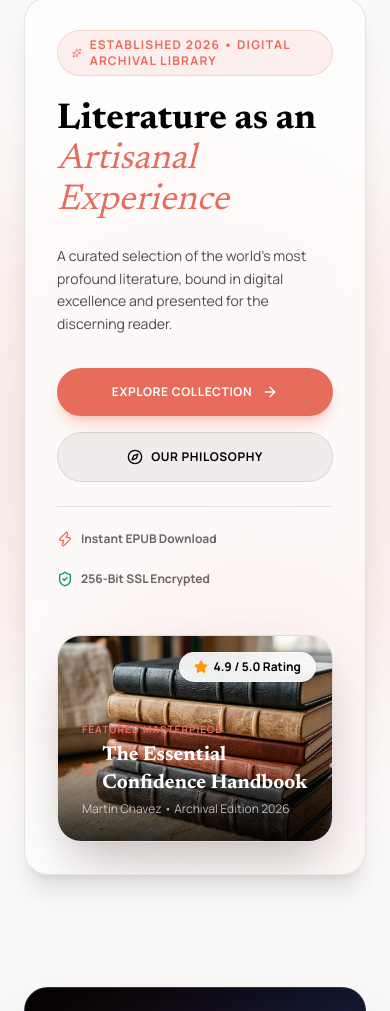
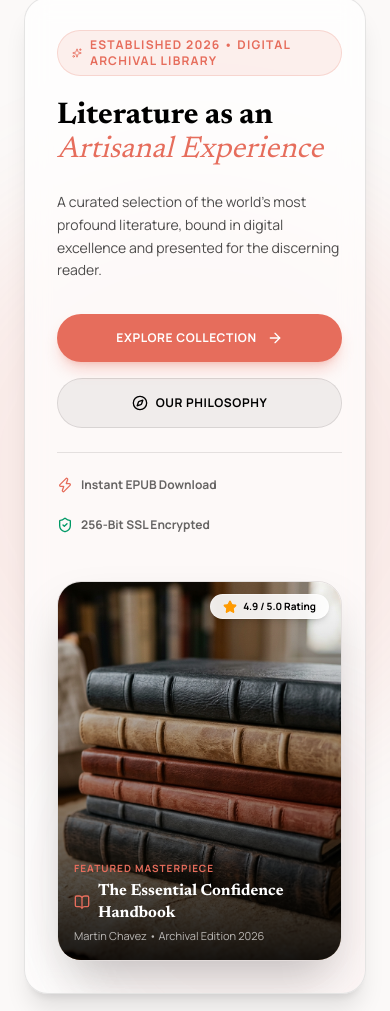
Before and after one commit to jjuliajj/bookpatr, a Next.js app: page / in a window 390 px wide. Shown: the part 115-1126 px from the top of the page. Built offline with nearby package versions, Linux system fonts and the light colour scheme; no server answers.

Commit message:
fix ui mobile

```diff
--- a/components/Hero.tsx
+++ b/components/Hero.tsx
@@ -21,7 +21,7 @@ export default function Hero() {
               <Sparkles className="w-3.5 h-3.5" /> Established 2026 • Digital Archival Library
             </div>
 
-            <h1 className="text-4xl sm:text-5xl md:text-6xl font-newsreader font-bold text-charcoal leading-[1.12]">
+            <h1 className="text-3xl sm:text-5xl md:text-6xl font-newsreader font-bold text-charcoal leading-[1.12]">
               Literature as an <br />
               <span className="text-coral italic font-normal">Artisanal Experience</span>
             </h1>
@@ -64,30 +64,30 @@ export default function Hero() {
 
           {/* Right Visual Card Column */}
           <div className="lg:col-span-5 relative">
-            <div className="relative aspect-[4/3] lg:aspect-[4/5] rounded-3xl overflow-hidden shadow-2xl border border-charcoal/10 group">
+            <div className="relative aspect-[3/4] sm:aspect-[4/3] lg:aspect-[4/5] min-h-[380px] sm:min-h-[420px] lg:min-h-0 rounded-3xl overflow-hidden shadow-2xl border border-charcoal/10 group">
               <img
                 src="/hero-book.jpg"
                 alt="Curated Books"
                 className="object-cover w-full h-full group-hover:scale-105 transition-transform duration-700"
               />
-              <div className="absolute inset-0 bg-gradient-to-t from-charcoal/80 via-transparent to-transparent" />
+              <div className="absolute inset-0 bg-gradient-to-t from-charcoal/90 via-charcoal/30 to-transparent" />
 
               {/* Floating Rating Badge */}
-              <div className="absolute top-4 right-4 bg-white/90 backdrop-blur-md px-3.5 py-1.5 rounded-full border border-white/40 shadow-md flex items-center gap-1.5 text-xs font-bold text-charcoal font-manrope">
+              <div className="absolute top-3 right-3 sm:top-4 sm:right-4 bg-white/90 backdrop-blur-md px-3 sm:px-3.5 py-1 sm:py-1.5 rounded-full border border-white/40 shadow-md flex items-center gap-1.5 text-[10px] sm:text-xs font-bold text-charcoal font-manrope z-10">
                 <Star className="w-3.5 h-3.5 text-amber-500 fill-amber-500" />
                 <span>4.9 / 5.0 Rating</span>
               </div>
 
               {/* Bottom Card Title Overlay */}
-              <div className="absolute bottom-6 left-6 right-6 text-paper-beige space-y-1">
+              <div className="absolute bottom-4 left-4 right-4 sm:bottom-6 sm:left-6 sm:right-6 text-paper-beige space-y-1 z-10">
                 <div className="text-[10px] font-manrope font-bold uppercase tracking-widest text-coral">
                   Featured Masterpiece
                 </div>
-                <div className="text-xl font-newsreader font-bold text-white flex items-center gap-2">
-                  <BookOpen className="w-5 h-5 text-coral" />
-                  <span>The Essential Confidence Handbook</span>
+                <div className="text-base sm:text-lg md:text-xl font-newsreader font-bold text-white flex items-center gap-2 leading-snug">
+                  <BookOpen className="w-4 h-4 sm:w-5 sm:h-5 text-coral flex-shrink-0" />
+                  <span className="line-clamp-2">The Essential Confidence Handbook</span>
                 </div>
-                <p className="text-xs font-manrope text-paper-beige/70 line-clamp-1">
+                <p className="text-[11px] sm:text-xs font-manrope text-paper-beige/70 line-clamp-1">
                   Martin Chavez • Archival Edition 2026
                 </p>
               </div>
```
